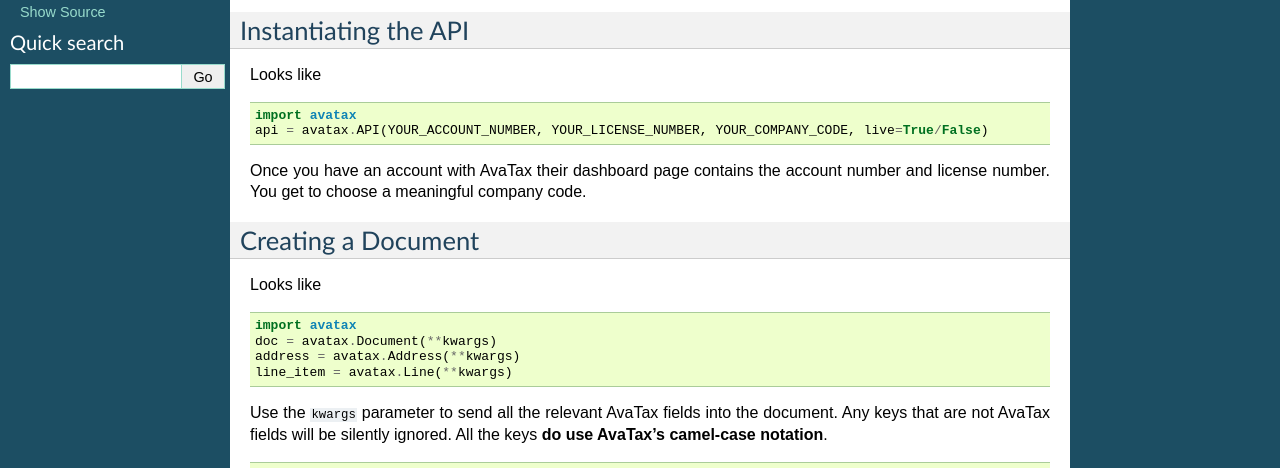
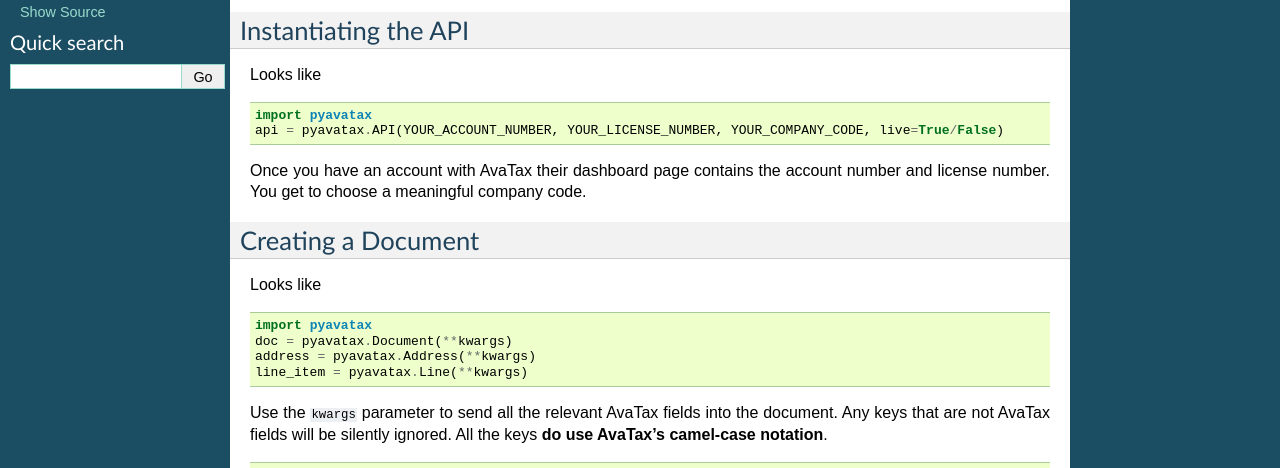
Before and after one commit to activefrequency/pyavatax, a Sphinx documentation site: the page built from docs/basics.rst, in a window 1280 px wide. Shown: the part 332-800 px from the top of the page. Built offline with Sphinx 7.4.7, drawn with Linux system fonts in a browser that asks for light colours.

Commit message:
updated module name

```diff
--- a/docs/basics.rst
+++ b/docs/basics.rst
@@ -20,8 +20,8 @@
 ---------------------
 Looks like
 ::
-    import avatax
-    api = avatax.API(YOUR_ACCOUNT_NUMBER, YOUR_LICENSE_NUMBER, YOUR_COMPANY_CODE, live=True/False)
+    import pyavatax
+    api = pyavatax.API(YOUR_ACCOUNT_NUMBER, YOUR_LICENSE_NUMBER, YOUR_COMPANY_CODE, live=True/False)
 
 Once you have an account with AvaTax their dashboard page contains the account number and license number. You get to choose a meaningful company code.
 
@@ -30,10 +30,10 @@
 -------------------
 Looks like
 ::
-    import avatax
-    doc = avatax.Document(**kwargs)
-    address = avatax.Address(**kwargs)
-    line_item = avatax.Line(**kwargs)
+    import pyavatax
+    doc = pyavatax.Document(**kwargs)
+    address = pyavatax.Address(**kwargs)
+    line_item = pyavatax.Line(**kwargs)
 
 Use the ``kwargs`` parameter to send all the relevant AvaTax fields into the document. Any keys that are not AvaTax fields will be silently ignored. All the keys **do use AvaTax's camel-case notation**.
 ::
```
